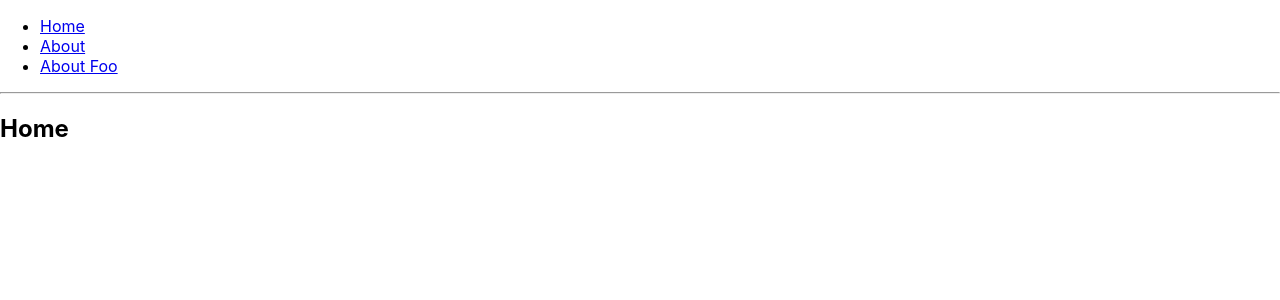
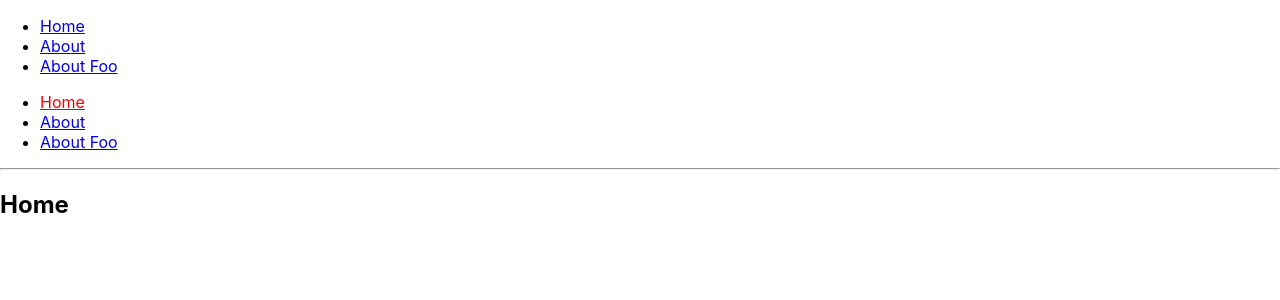
Before and after one commit to Min-92/react-ssr, a React (Create React App) app: page / in a window 1280 px wide. Shown: the top 300 px of the page. Built offline with nearby package versions, Linux system fonts and the light colour scheme.

Commit message:
feat : NavLink 태그 추가
- activeStype 적용

```diff
--- a/src/components/Menu.js
+++ b/src/components/Menu.js
@@ -1,7 +1,11 @@
 import React from "react";
-import { Link } from "react-router-dom";
+import { Link, NavLink } from "react-router-dom";
 
 const Menu = () => {
+  const activeStyle = {
+    color: "red",
+  };
+
   return (
     <div>
       <ul>
@@ -15,6 +19,24 @@
           <Link to="/about/foo">About Foo</Link>
         </li>
       </ul>
+
+      <ul>
+        <li>
+          <NavLink exact to="/" activeStyle={activeStyle}>
+            Home
+          </NavLink>
+        </li>
+        <li>
+          <NavLink exact to="/about" activeStyle={activeStyle}>
+            About
+          </NavLink>
+        </li>
+        <li>
+          <NavLink to="/about/foo" activeStyle={activeStyle}>
+            About Foo
+          </NavLink>
+        </li>
+      </ul>
       <hr />
     </div>
   );
```
